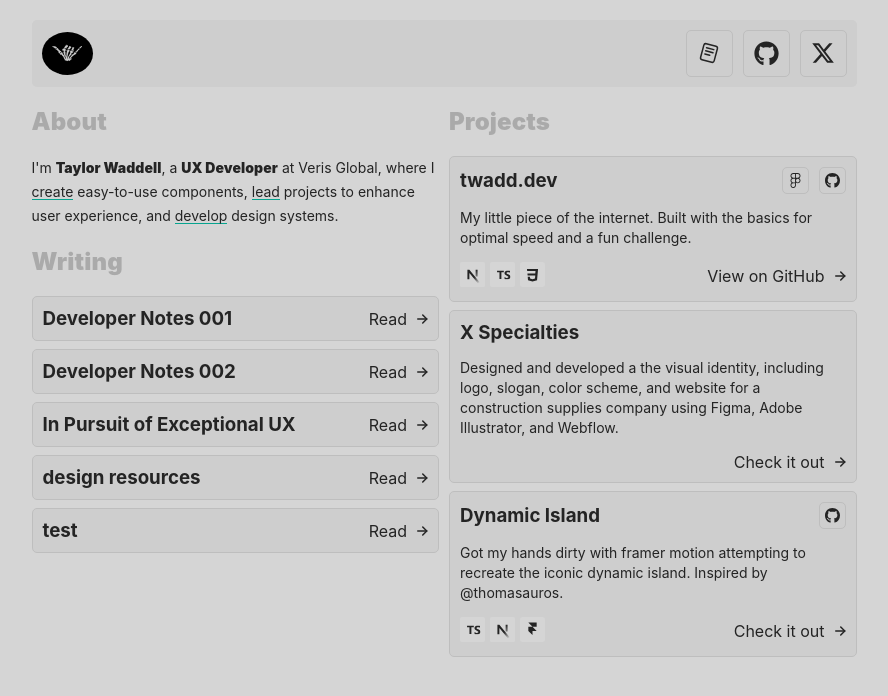
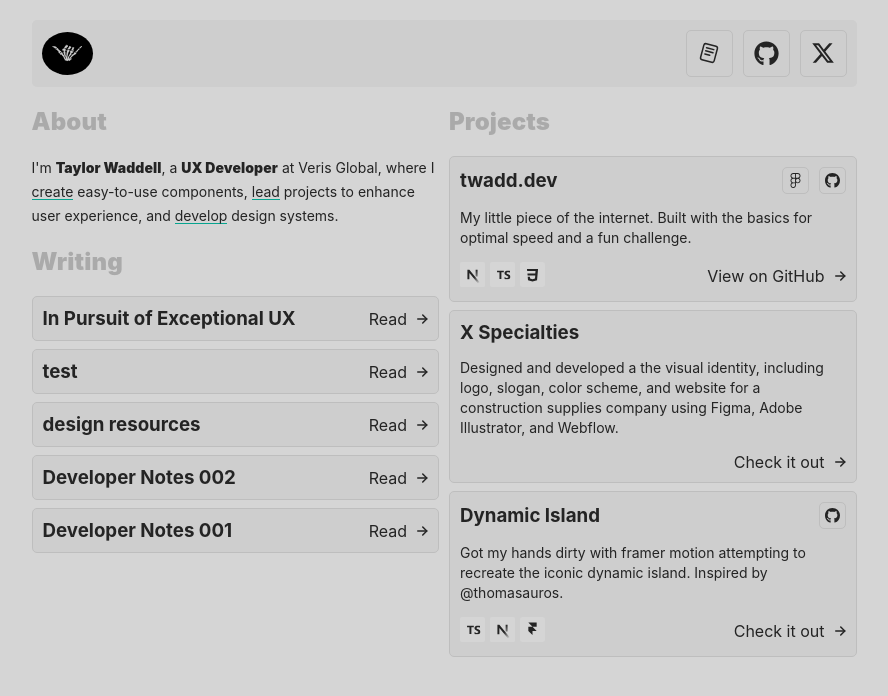
Before and after one commit to taylorwaddell/twadd3, a Next.js app: page / in a window 1280 px wide. Shown: the top 696 px of the page, without its empty margins (196-1084 px from the left). Built offline with nearby package versions, Linux system fonts and the light colour scheme.

Commit message:
Use gray matter to sort by date.

```diff
--- a/src/app/page.tsx
+++ b/src/app/page.tsx
@@ -5,6 +5,7 @@ import ProjectCard from "~/components/ProjectCard";
 import { Projects } from "~/data/Projects";
 import WritingCard from "~/components/WritingCard";
 import fs from "node:fs";
+import matter from "gray-matter";
 import path from "node:path";
 
 const contentSource = "src/app/writing/content";
@@ -28,10 +29,18 @@ function getWritings() {
     files.push(target);
   }
 
-  return files.map((file) => {
+  const writings = files.map((file) => {
+    const content = fs.readFileSync(
+      path.join(process.cwd(), contentSource, file.toString()),
+      "utf8"
+    );
+    const { data } = matter(content);
+
     const base = file.toString().replace(".mdx", "");
-    return { title: base.replace(/-/g, " "), slug: base };
+    return { title: base.replace(/-/g, " "), slug: base, data: data };
   });
+
+  return writings.sort((a, b) => b.data.date - a.data.date);
 }
 
 export default function Home() {
--- a/src/app/writing/content/Developer-Notes-001.mdx
+++ b/src/app/writing/content/Developer-Notes-001.mdx
@@ -1,7 +1,7 @@
 ---
 title: Developer Notes 001
 description: Frontend and UX Related Readings
-date: 2024-10-01
+date: 2023-10-01
 ---
 
 ## Frontend and UX Related Readings:
--- a/src/app/writing/content/Developer-Notes-002.mdx
+++ b/src/app/writing/content/Developer-Notes-002.mdx
@@ -1,7 +1,7 @@
 ---
 title: Developer Notes 002
-description: Visual Design Book (Online) by Anthony Hobday
-date: 2024-10-01
+description: Developer Notes 002
+date: 2024-03-01
 ---
 
 #### [Visual Design Book (Online) by Anthony Hobday](#visual-design-book)
--- a/src/app/writing/content/design-resources.mdx
+++ b/src/app/writing/content/design-resources.mdx
@@ -1,7 +1,7 @@
 ---
 title: Design Resources
 description: A collection of my favorite design resources.
-date: 2024-10-01
+date: 2024-04-05
 ---
 
 #### [The only email I look forward to everyday](#the-only-email-i-look-forward-to-everyday)
```
Also changed, not shown: 1 other file (tests, documents, lock files or other folders).
